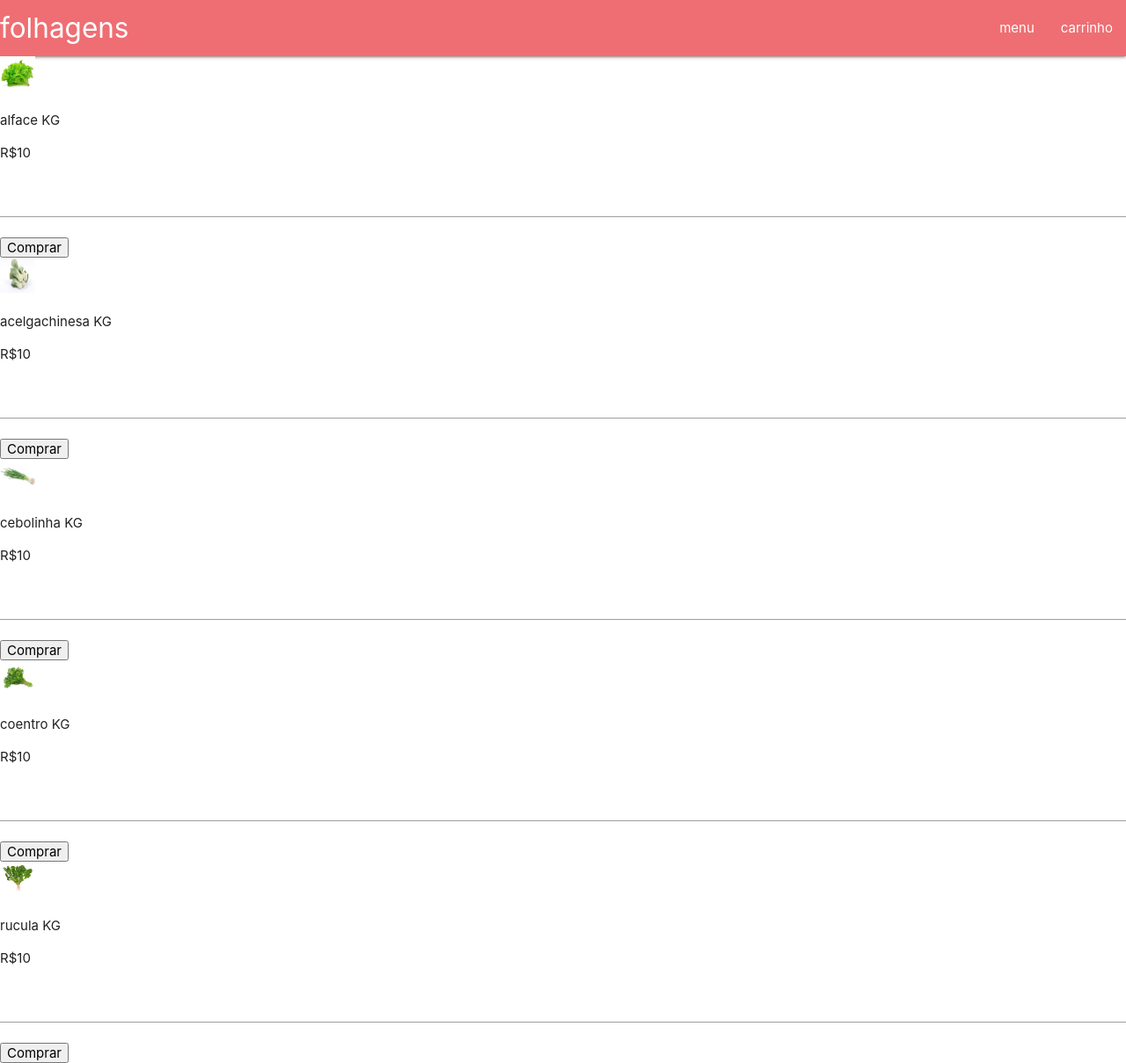
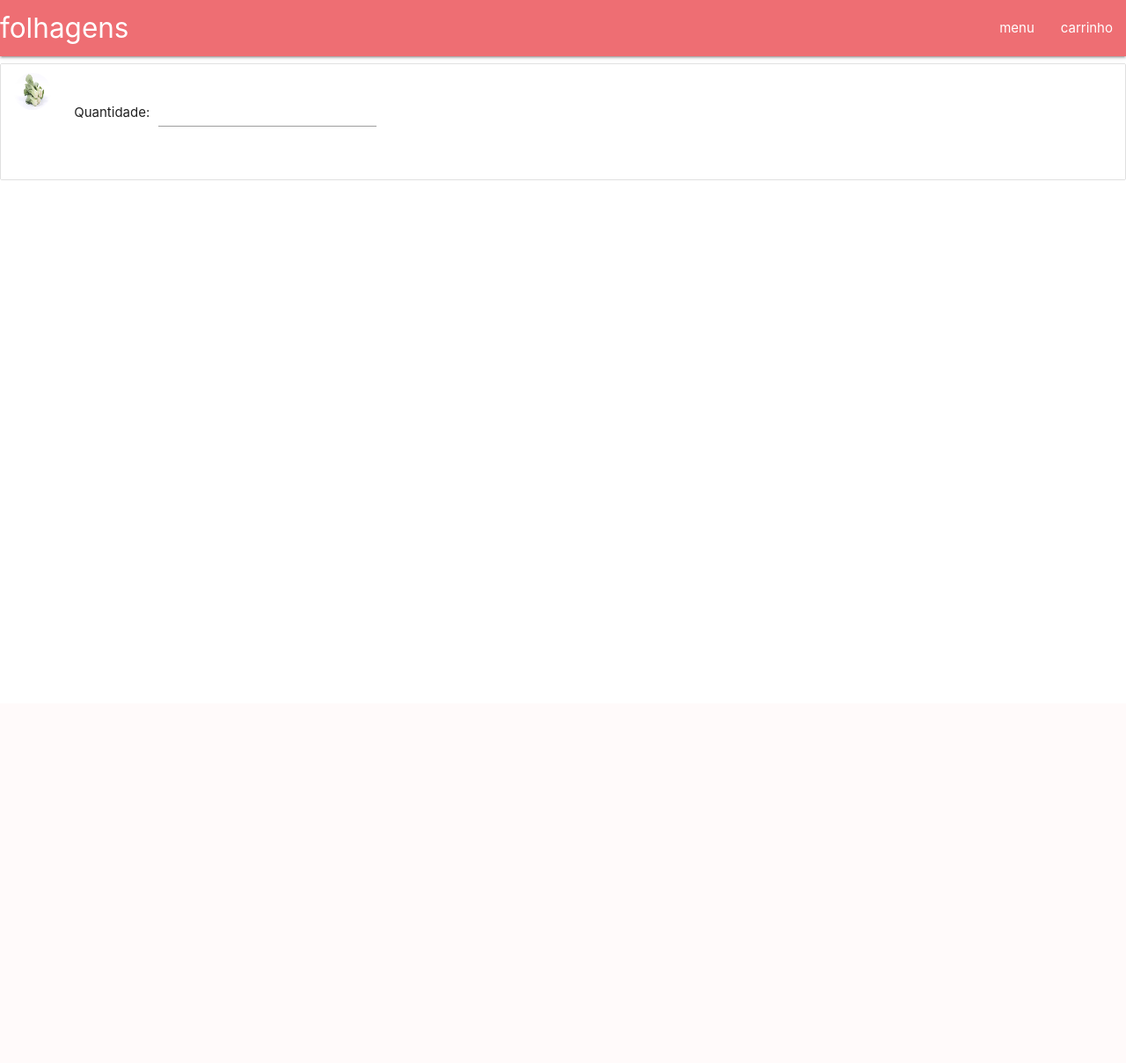
Before and after one commit to izadora-oliveira/projetophp, a PHP site: page /folhagens.php in a window 1280 px wide. Shown: the whole page at 88% size. After the commit the page ends 205 px from the top, so only its background shows below. Run offline with PHP 8.4, Linux system fonts and the light colour scheme.

Commit message:
Update folhagens.php

```diff
--- a/folhagens.php
+++ b/folhagens.php
@@ -12,52 +12,25 @@
     <div class="nav-wrapper">
       <a href="#" class="brand-logo">folhagens </a>
       <ul id="nav-mobile" class="right hide-on-med-and-down">
-        <li><a href="menu.php">menu</a></li>
+        <li><a href="index.php">menu</a></li>
         <li><a href="carrinho.php">carrinho</a></li>
       </ul>
+
     </div>
   </nav>
-  <img src="imagensdoprojeto\alface.png" width="40" height="40">
-  <p>alface KG</p>
-  <p>R$10</p>
-  <p>
-    <input name="produto" type="text">
-  </p>
-  <button>Comprar</button>
-  <br>
-  <img src="imagensdoprojeto\acelgachinesa.jpg" width="40" height="40">
-  <p>acelgachinesa KG</p>
-  <p>R$10</p>
-  <p>
-    <input name="produto" type="text">
-  </p>
-  <button>Comprar</button>
-
-  <br>
-  <img src="imagensdoprojeto\cebolinha.jpg" width="40" height="40">
-  <p>cebolinha KG</p>
-  <p>R$10</p>
-  <p>
-    <input name="produto" type="text">
-  </p>
-  <button>Comprar</button>
-
-  <br>
-  <img src="imagensdoprojeto\coentro.jpg" width="40" height="40">
-  <p>coentro KG</p>
-  <p>R$10</p>
-  <p>
-    <input name="produto" type="text">
-  </p>
-  <button>Comprar</button>
-
-  <br>
-  <img src="imagensdoprojeto\rucula.png" width="40" height="40">
-  <p>rucula KG</p>
-  <p>R$10</p>
-  <p>
-    <input name="produto" type="text">
-  </p>
-  <button>Comprar</button>
+  <ul class="collection">
+    <li class="collection-item avatar">
+      <img src="imagensdoprojeto\acelgachinesa.jpg" alt="" class="circle">
+      <div class="row">
+        <div class="col s12">
+          Quantidade:
+          <div class="input-field inline">
+            <input id="email_inline" type="email" class="validate">
+          </div>
+        </div>
+      </div>
+      </p>
+    </li>
+  </ul>
 </body>
 </html>
```
